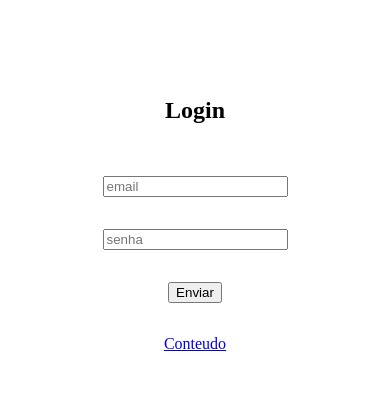
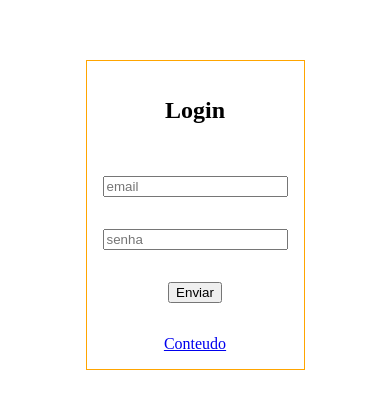
Before and after one commit to jesielviana/aula-site-responsivo, a plain HTML site: page index.html in a window 390 px wide. Shown: the part 207-616 px from the top of the page. Drawn offline with Linux system fonts and the light colour scheme.

Commit message:
site responsivo

```diff
--- a/estilo.css
+++ b/estilo.css
@@ -16,6 +16,11 @@ body {
   flex-direction: column;
   gap: 2rem;
   align-items: center;
+}
+
+form {
+  border: 1px solid orange;
+  padding: 1rem;
 }
 
 main {
```
